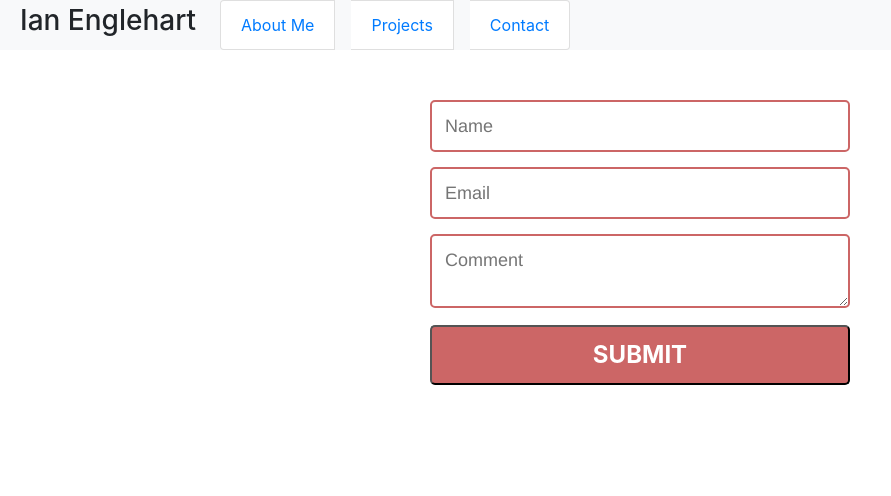
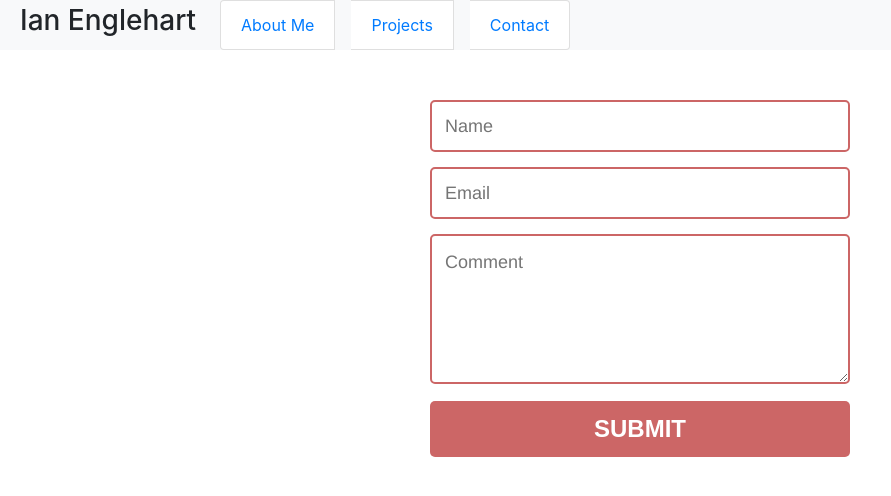
Before and after one commit to ienglehart/react-portfolio, a React (Create React App) app: page /react-portfolio/contact in a window 1280 px wide. Shown: the top 496 px of the page, without its empty margins (0-891 px from the left). Built offline with nearby package versions, Linux system fonts and the light colour scheme; the HTML template or start-up script is replaced by a standard one.

Commit message:
emailjs
functional email from the contact form via emailjs

```diff
--- a/package.json
+++ b/package.json
@@ -8,6 +8,7 @@
     "@testing-library/react": "^11.2.3",
     "@testing-library/user-event": "^12.6.0",
     "bootstrap": "^4.6.0",
+    "emailjs-com": "^3.2.0",
     "jquery": "^3.6.0",
     "popper.js": "^1.16.1",
     "react": "^17.0.1",
--- a/src/App.css
+++ b/src/App.css
@@ -1,31 +1,5 @@
 :root{
   --dark: black;
-}
-
-.App {
-  text-align: center;
-}
-
-.App-logo {
-  height: 40vmin;
-  pointer-events: none;
-}
-
-@media (prefers-reduced-motion: no-preference) {
-  .App-logo {
-    animation: App-logo-spin infinite 20s linear;
-  }
-}
-
-.App-header {
-  background-color: #282c34;
-  min-height: 100vh;
-  display: flex;
-  flex-direction: column;
-  align-items: center;
-  justify-content: center;
-  font-size: calc(10px + 2vmin);
-  color: white;
 }
 
 .holder-card {
@@ -33,9 +7,10 @@
   background-color: transparent;
 }
 
+/* Projects.Carousel.js */
 .carousel-sized{
   width: 600px;
-  height: 600px;
+  height: 400px;
 }
 .fit-image{
   width: 100%;
@@ -66,3 +41,52 @@
   min-width: 50%;
   max-width: 50%;
 }
+
+
+/* Style for Contact/index.js*/
+.form-style {
+  max-width:420px;
+  margin:50px auto;
+}
+
+.feedback-input {
+  color:black;
+  font-family: Helvetica, Arial, sans-serif;
+  font-weight:500;
+  font-size: 18px;
+  border-radius: 5px;
+  line-height: 22px;
+  background-color: transparent;
+  border:2px solid #CC6666;
+  transition: all 0.3s;
+  padding: 13px;
+  margin-bottom: 15px;
+  width:100%;
+  box-sizing: border-box;
+  outline:0;
+}
+
+.feedback-input:focus { border:2px solid #CC4949; }
+
+.contact-text {
+  height: 150px;
+  line-height: 150%;
+  resize:vertical;
+}
+
+.submit-btn{
+  font-family: 'Montserrat', Arial, Helvetica, sans-serif;
+  width: 100%;
+  background:#CC6666;
+  border-radius:5px;
+  border:0;
+  cursor:pointer;
+  color:white;
+  font-size:24px;
+  padding-top:10px;
+  padding-bottom:10px;
+  transition: all 0.3s;
+  margin-top:-4px;
+  font-weight:700;
+}
+.submit-btn:hover { background:#CC4949; }
--- a/src/components/About/index.js
+++ b/src/components/About/index.js
@@ -14,7 +14,7 @@ function About(){
                 </button>
                 </h2>
                 <div id="flush-collapseOne" className="accordion-collapse collapse" aria-labelledby="flush-headingOne" data-bs-parent="#accordionFlushExample">
-                <div className="accordion-body card accordion-card pt-1">hi im ian i like long walks on the beach and sushi and im looking for a job help the homie out</div>
+                <div className="accordion-body card accordion-card pt-1">Hi! I'm Ian and im looking for opportunities in coding.</div>
                 </div>
             </div>
             <div className="accordion-item">
@@ -24,9 +24,16 @@ function About(){
                 </button>
                 </h2>
                 <div id="flush-collapseTwo" className="accordion-collapse collapse" aria-labelledby="flush-headingTwo" data-bs-parent="#accordionFlushExample">
-                <div className="accordion-body card accordion-card pt-1">Nest another accordion lol</div>
+                <div className="accordion-body card accordion-card pt-1">
+                    <ul>
+                        <li>Deltona High School, Graduated with Superindentents Diploma of Distinction Honors</li>
+                        <li>Seminole State, Graudated with an Associates Degree recieving Deans List Honors multiple times</li>
+                        <li>UCF Coding Bootcamp</li>
+                    </ul>
+                </div>
                 </div>
             </div>
+            {/*
             <div className="accordion-item">
                 <h2 className="accordion-header" id="flush-headingThree">
                 <button className="accordion-button collapsed mx-auto" type="button" data-bs-toggle="collapse" data-bs-target="#flush-collapseThree" aria-expanded="false" aria-controls="flush-collapseThree">
@@ -37,6 +44,7 @@ function About(){
                 <div className="accordion-body card accordion-card pt-1">Honestly i just want a job to pay for my spotify premium</div>
                 </div>
             </div>
+            */}
             <div className="accordion-item">
                 <h2 className="accordion-header" id="flush-headingFour">
                 <button className="accordion-button collapsed mx-auto" type="button" data-bs-toggle="collapse" data-bs-target="#flush-collapseFour" aria-expanded="false" aria-controls="flush-collapseFour">
@@ -44,7 +52,7 @@ function About(){
                 </button>
                 </h2>
                 <div id="flush-collapseFour" className="accordion-collapse collapse" aria-labelledby="flush-headingFour" data-bs-parent="#accordionFlushExample">
-                <div className="accordion-body card accordion-card pt-1">perhabs</div>
+                <div className="accordion-body card accordion-card pt-1">I dont even have any relevant work history lmao, just pizza delivery</div>
                 </div>
             </div>
         </div>
--- a/src/components/Contact/index.js
+++ b/src/components/Contact/index.js
@@ -1,55 +1,32 @@
 import React from 'react';
-
-// import { validateEmail } from '../../utils/helpers';
+import '../../App.css';
+import emailjs from 'emailjs-com';
 
 function Contact() {
-  //css styles that i should probably move to a dedicated css stylesheet
-  const formStyle = {
-    maxWidth: "420px",
-    margin: "50px auto"
-  };
-  const feedbackInput ={
-    color:"black",
-    fontFamily: "Helvetica, Arial, sans-serif",
-    fontWeight: "500",
-    fontSize: "18px",
-    borderRadius: "5px",
-    lineHeight: "22px",
-    backgroundColor: "transparent",
-    border: "2px solid #CC6666",
-    transition: "all 0.3s",
-    padding: "13px",
-    marginBottom: "15px",
-    width: "100%",
-    boxSizing: "border-box",
-    outline: "0"
-  }
-  const txtArea = {
-    height: "150px",
-    lineHeight: "150%",
-    resize: "vertical"
-  }
-  const submitBtn ={
-    width: "100%",
-    background: "#cc6666",
-    borderRadius: "5px",
-    boder: "0",
-    cursor: "pointer",
-    color:"white",
-    fontSize:"24px",
-    paddingTop:"10px",
-    paddingBottom:"10px",
-    transition: "all 0.3s",
-    marginTop: "-4px",
-    fontWeight: "700",
+
+  //send email from form below via emailjs
+  function sendEmail(e){
+    e.preventDefault();
+
+    emailjs.sendForm('service_fw4xu9w', 'template_t2dryya', e.target, 'user_urBSH40An3KgHVj0MTryY')
+    .then((result) => {
+        console.log(result.text);
+    }, (error) => {
+        console.log(error.text);
+    });
+
+    //confirm send and reset form.
+    alert("sent :)");
+    e.target.reset();
+
   }
   return(
     //simple input form, need to set up php email backend, or a service such as emailjs to send mail.
-  <form style={formStyle}>
-    <input name="name" type="text" class="feedback-input" placeholder="Name" style={feedbackInput}/>
-    <input name="email" type="text" class="feedback-input" placeholder="Email" style={feedbackInput}/>
-    <textarea name="text" class="feedback-input" placeholder="Comment"style={feedbackInput}></textarea>
-    <input type="submit" value="SUBMIT" style={submitBtn}/>
+  <form className="form-style" onSubmit={sendEmail}>
+    <input name="user_name" type="text" className="feedback-input" placeholder="Name"/>
+    <input name="user_email" type="text" className="feedback-input" placeholder="Email"/>
+    <textarea name="message" className="feedback-input contact-text" placeholder="Comment"></textarea>
+    <input type="submit" value="SUBMIT" className="submit-btn"/>
   </form>
   )
 }
--- a/src/index.js
+++ b/src/index.js
@@ -7,6 +7,8 @@ import ReactDOM from 'react-dom';
 import './index.css';
 import App from './App';
 import reportWebVitals from './reportWebVitals';
+import{ init } from 'emailjs-com';
+init("user_urBSH40An3KgHVj0MTryY");
 
 ReactDOM.render(
   <React.StrictMode>
```
Also changed, not shown: 2 other files (tests, documents, lock files or other folders).
